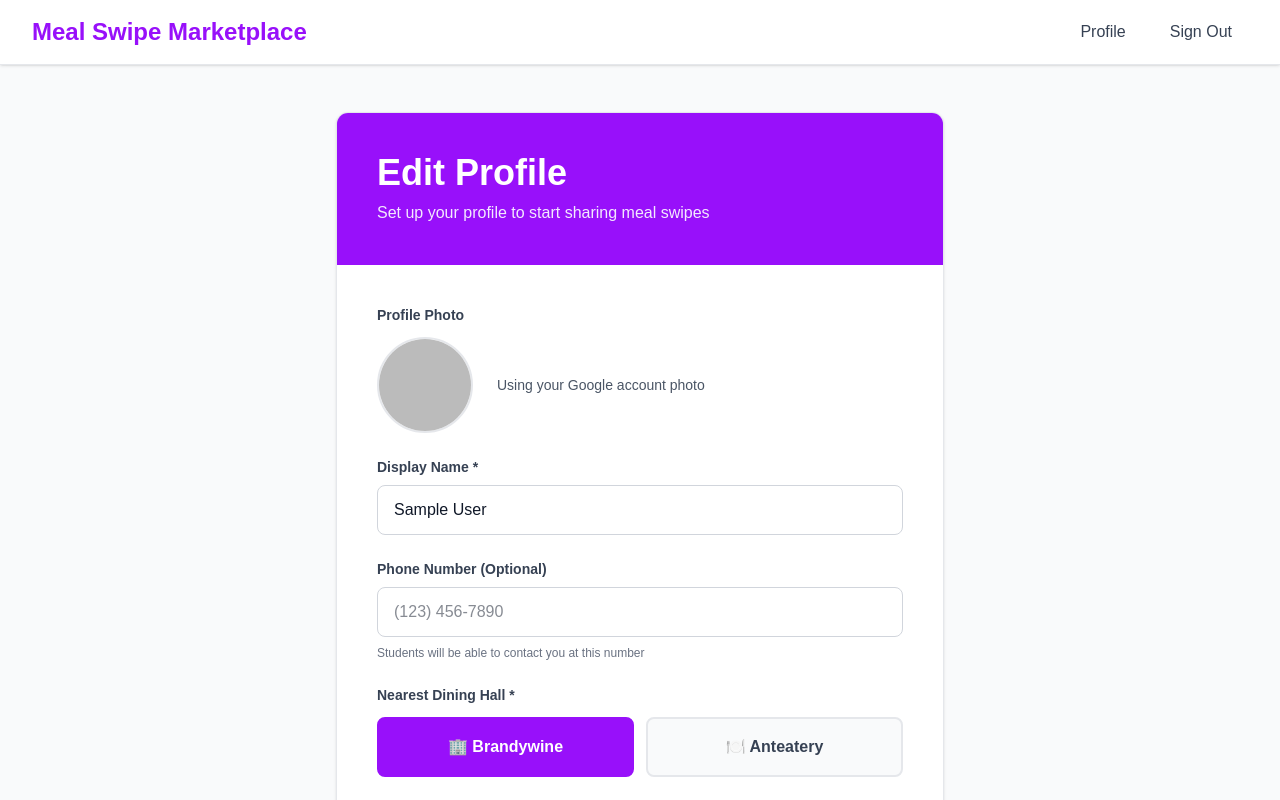
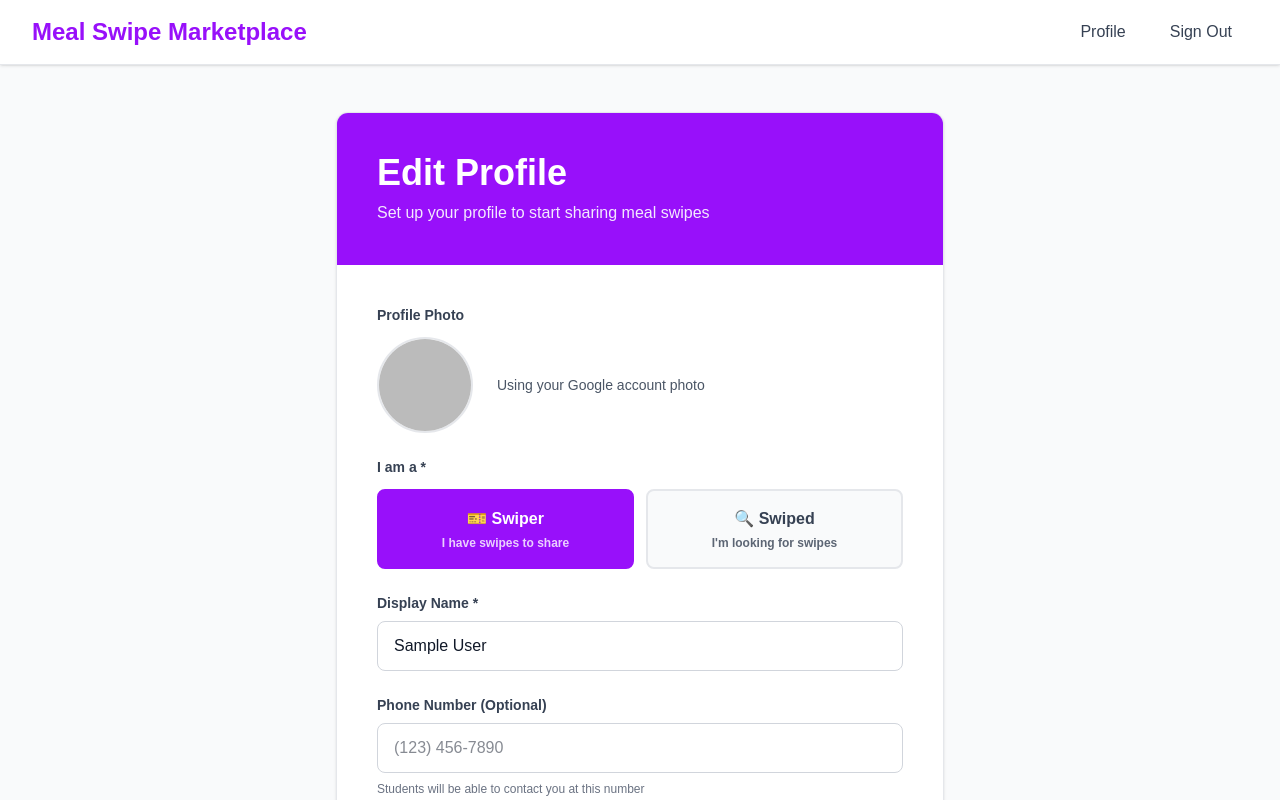
Before and after one commit to alexespejo/ctc-market-place, a Next.js app: page /profile/create in a window 1280 px wide. Shown: the top 800 px of the page. Built offline with nearby package versions, Linux system fonts and the light colour scheme; no server answers; the database is empty; sample sign-in values are in the browser's storage.

Commit message:
wip: MVP

```diff
--- a/app/auth/page.tsx
+++ b/app/auth/page.tsx
@@ -6,12 +6,9 @@ import { useAuth } from '@/contexts/AuthContext';
 import Navbar from '@/components/Navbar';
 
 export default function AuthPage() {
-  const [isSignUp, setIsSignUp] = useState(false);
-  const [email, setEmail] = useState('');
-  const [password, setPassword] = useState('');
   const [loading, setLoading] = useState(false);
   const [error, setError] = useState('');
-  const { user, signIn, signUp, signInWithGoogle } = useAuth();
+  const { user, signInWithGoogle } = useAuth();
   const router = useRouter();
 
   useEffect(() => {
@@ -19,25 +16,6 @@ export default function AuthPage() {
       router.push('/profile');
     }
   }, [user, router]);
-
-  const handleSubmit = async (e: React.FormEvent) => {
-    e.preventDefault();
-    setError('');
-    setLoading(true);
-
-    try {
-      if (isSignUp) {
-        await signUp(email, password);
-      } else {
-        await signIn(email, password);
-      }
-      router.push('/profile');
-    } catch (err: any) {
-      setError(err.message || 'Authentication failed');
-    } finally {
-      setLoading(false);
-    }
-  };
 
   const handleGoogleSignIn = async () => {
     setError('');
@@ -65,14 +43,14 @@ export default function AuthPage() {
           {/* Header */}
           <div className="bg-purple-600 p-8 sm:p-10 text-white text-center">
             <h1 className="text-3xl sm:text-4xl font-bold mb-2">
-              {isSignUp ? 'Create Account' : 'Welcome Back'}
+              Welcome to UCI Swipes
             </h1>
             <p className="text-purple-100 text-sm">
-              {isSignUp ? 'Join the UCI Meal Swipe community' : 'Sign in to your account'}
+              Sign in with your UCI Google account to continue
             </p>
           </div>
 
-          <div className="p-6 sm:p-8">
+          <div className="p-8 sm:p-10">
             {error && (
               <div className="mb-6 p-4 bg-red-50 rounded-lg border border-red-200">
                 <p className="text-sm text-red-600 font-medium">{error}</p>
@@ -83,9 +61,9 @@ export default function AuthPage() {
             <button
               onClick={handleGoogleSignIn}
               disabled={loading}
-              className="w-full flex items-center justify-center space-x-3 py-3.5 px-4 bg-gray-50 border border-gray-200 rounded-lg hover:bg-gray-100 transition-all disabled:opacity-50 disabled:cursor-not-allowed mb-6"
+              className="w-full flex items-center justify-center space-x-3 py-4 px-6 bg-white border-2 border-gray-300 rounded-lg hover:bg-gray-50 hover:border-purple-600 transition-all disabled:opacity-50 disabled:cursor-not-allowed shadow-sm"
             >
-              <svg className="w-5 h-5" viewBox="0 0 24 24">
+              <svg className="w-6 h-6" viewBox="0 0 24 24">
                 <path
                   fill="#4285F4"
                   d="M22.56 12.25c0-.78-.07-1.53-.2-2.25H12v4.26h5.92c-.26 1.37-1.04 2.53-2.21 3.31v2.77h3.57c2.08-1.92 3.28-4.74 3.28-8.09z"
@@ -103,73 +81,17 @@ export default function AuthPage() {
                   d="M12 5.38c1.62 0 3.06.56 4.21 1.64l3.15-3.15C17.45 2.09 14.97 1 12 1 7.7 1 3.99 3.47 2.18 7.07l3.66 2.84c.87-2.6 3.3-4.53 6.16-4.53z"
                 />
               </svg>
-              <span className="font-semibold text-gray-700">Continue with Google</span>
+              <span className="font-bold text-gray-800 text-lg">
+                {loading ? 'Signing in...' : 'Continue with Google'}
+              </span>
             </button>
 
-            <div className="relative mb-6">
-              <div className="absolute inset-0 flex items-center">
-                <div className="w-full border-t border-gray-200"></div>
-              </div>
-              <div className="relative flex justify-center text-xs">
-                <span className="px-3 bg-white text-gray-500">Or continue with email</span>
-              </div>
-            </div>
-
-            {/* Email/Password Form */}
-            <form onSubmit={handleSubmit} className="space-y-4">
-              <div>
-                <label htmlFor="email" className="block text-sm font-semibold text-gray-700 mb-2">
-                  Email
-                </label>
-                <input
-                  type="email"
-                  id="email"
-                  required
-                  value={email}
-                  onChange={(e) => setEmail(e.target.value)}
-                  className="w-full px-4 py-3 bg-gray-50 border border-gray-200 rounded-lg focus:ring-2 focus:ring-purple-500 focus:border-transparent outline-none transition"
-                  placeholder="you@uci.edu"
-                />
-              </div>
-
-              <div>
-                <label htmlFor="password" className="block text-sm font-semibold text-gray-700 mb-2">
-                  Password
-                </label>
-                <input
-                  type="password"
-                  id="password"
-                  required
-                  value={password}
-                  onChange={(e) => setPassword(e.target.value)}
-                  className="w-full px-4 py-3 bg-gray-50 border border-gray-200 rounded-lg focus:ring-2 focus:ring-purple-500 focus:border-transparent outline-none transition"
-                  placeholder="••••••••"
-                  minLength={6}
-                />
-              </div>
-
-              <button
-                type="submit"
-                disabled={loading}
-                className="w-full py-3.5 px-4 bg-purple-600 text-white rounded-lg font-bold hover:bg-purple-700 disabled:bg-gray-400 disabled:cursor-not-allowed transition-all"
-              >
-                {loading ? 'Loading...' : isSignUp ? '→ Create Account' : '→ Sign In'}
-              </button>
-            </form>
-
-            {/* Toggle Sign Up/Sign In */}
-            <div className="mt-6 text-center">
-              <button
-                onClick={() => {
-                  setIsSignUp(!isSignUp);
-                  setError('');
-                }}
-                className="text-purple-600 hover:text-purple-700 font-semibold text-sm transition-colors"
-              >
-                {isSignUp
-                  ? 'Already have an account? Sign In'
-                  : "Don't have an account? Sign Up"}
-              </button>
+            <div className="mt-6 p-4 bg-blue-50 border border-blue-200 rounded-lg">
+              <p className="text-sm text-blue-800 text-center">
+                <span className="font-semibold">⚠️ UCI Students Only</span>
+                <br />
+                You must use your UCI Google account (@uci.edu)
+              </p>
             </div>
           </div>
         </div>
--- a/app/page.tsx
+++ b/app/page.tsx
@@ -23,6 +23,7 @@ export default function Home() {
     if (user) {
       loadUserProfile();
     }
+    // eslint-disable-next-line react-hooks/exhaustive-deps
   }, [user]);
 
   const loadUsers = async () => {
@@ -79,6 +80,9 @@ export default function Home() {
   };
 
   const filteredUsers = users.filter((u) => {
+    // Only show swipers (people offering swipes)
+    if (u.userType === 'swiped') return false;
+
     if (filter === 'active') return u.isActive;
     if (filter === 'inactive') return !u.isActive;
     return true;
@@ -99,8 +103,8 @@ export default function Home() {
           </p>
         </div>
 
-        {/* User Quick Controls */}
-        {user && userProfile && (
+        {/* User Quick Controls - Only for Swipers */}
+        {user && userProfile && userProfile.userType === 'swiper' && (
           <div className="bg-white rounded-xl p-6 mb-10 max-w-2xl mx-auto border border-gray-200 shadow-sm">
             <h3 className="text-lg font-semibold text-gray-900 mb-4 text-center">Quick Controls</h3>
             <div className="grid grid-cols-1 sm:grid-cols-2 gap-4">
@@ -126,9 +130,9 @@ export default function Home() {
                 <button
                   onClick={handleToggleActive}
                   disabled={updating}
-                  className={`w-full py-2 px-4 rounded-lg font-medium text-sm transition-all ${
+                  className={`w-full py-2 px-4 rounded-lg font-medium text-sm ${
                     userProfile.isActive
-                      ? 'bg-green-500 text-white hover:bg-green-600 animate-pulse'
+                      ? 'bg-green-500 text-white hover:bg-green-600 '
                       : 'bg-gray-300 text-gray-700 hover:bg-gray-400'
                   } ${updating ? 'opacity-50 cursor-not-allowed' : ''}`}
                 >
@@ -168,7 +172,7 @@ export default function Home() {
                   : 'text-gray-700 hover:bg-gray-100'
               }`}
             >
-              Active <span className="text-xs opacity-75">({users.filter((u) => u.isActive).length})</span>
+              Active <span className="text-xs opacity-75">({users.filter((u) => u.userType === 'swiper' && u.isActive).length})</span>
             </button>
             <button
               onClick={() => setFilter('all')}
@@ -178,7 +182,7 @@ export default function Home() {
                   : 'text-gray-700 hover:bg-gray-100'
               }`}
             >
-              All <span className="text-xs opacity-75">({users.length})</span>
+              All <span className="text-xs opacity-75">({users.filter((u) => u.userType === 'swiper').length})</span>
             </button>
             <button
               onClick={() => setFilter('inactive')}
@@ -188,7 +192,7 @@ export default function Home() {
                   : 'text-gray-700 hover:bg-gray-100'
               }`}
             >
-              Inactive <span className="text-xs opacity-75">({users.filter((u) => !u.isActive).length})</span>
+              Inactive <span className="text-xs opacity-75">({users.filter((u) => u.userType === 'swiper' && !u.isActive).length})</span>
             </button>
           </div>
         </div>
--- a/app/profile/create/page.tsx
+++ b/app/profile/create/page.tsx
@@ -4,7 +4,7 @@ import { useEffect, useState } from 'react';
 import { useRouter } from 'next/navigation';
 import { useAuth } from '@/contexts/AuthContext';
 import { getUserProfile, createOrUpdateUserProfile } from '@/lib/firestore';
-import { DiningHall } from '@/lib/types';
+import { DiningHall, UserType } from '@/lib/types';
 import Navbar from '@/components/Navbar';
 
 export default function CreateProfilePage() {
@@ -18,6 +18,7 @@ export default function CreateProfilePage() {
     phone: '',
     photoURL: '',
     diningHall: 'Brandywine' as DiningHall,
+    userType: 'swiper' as UserType,
     swipeCount: 0,
     isActive: true,
   });
@@ -44,6 +45,7 @@ export default function CreateProfilePage() {
           phone: profile.phone || '',
           photoURL: profile.photoURL || '',
           diningHall: profile.diningHall,
+          userType: profile.userType,
           swipeCount: profile.swipeCount,
           isActive: profile.isActive,
         });
@@ -146,6 +148,39 @@ export default function CreateProfilePage() {
               </div>
             </div>
 
+            {/* User Type Toggle */}
+            <div>
+              <label className="block text-sm font-semibold text-gray-700 mb-3">
+                I am a *
+              </label>
+              <div className="grid grid-cols-2 gap-3">
+                <button
+                  type="button"
+                  onClick={() => setFormData({ ...formData, userType: 'swiper' })}
+                  className={`p-4 rounded-lg font-semibold transition-all border-2 ${
+                    formData.userType === 'swiper'
+                      ? 'bg-purple-600 text-white border-purple-600'
+                      : 'bg-gray-50 text-gray-700 border-gray-200 hover:bg-gray-100'
+                  }`}
+                >
+                  🎫 Swiper
+                  <p className="text-xs mt-1 opacity-80">I have swipes to share</p>
+                </button>
+                <button
+                  type="button"
+                  onClick={() => setFormData({ ...formData, userType: 'swiped' })}
+                  className={`p-4 rounded-lg font-semibold transition-all border-2 ${
+                    formData.userType === 'swiped'
+                      ? 'bg-blue-600 text-white border-blue-600'
+                      : 'bg-gray-50 text-gray-700 border-gray-200 hover:bg-gray-100'
+                  }`}
+                >
+                  🔍 Swiped
+                  <p className="text-xs mt-1 opacity-80">I'm looking for swipes</p>
+                </button>
+              </div>
+            </div>
+
             {/* Display Name */}
             <div>
               <label htmlFor="displayName" className="block text-sm font-semibold text-gray-700 mb-2">
@@ -211,7 +246,8 @@ export default function CreateProfilePage() {
               </div>
             </div>
 
-            {/* Swipe Count */}
+            {/* Swipe Count - Only for Swipers */}
+            {formData.userType === 'swiper' && (
               <div>
                 <label htmlFor="swipeCount" className="block text-sm font-semibold text-gray-700 mb-2">
                   Initial Swipe Count *
@@ -241,8 +277,10 @@ export default function CreateProfilePage() {
                   </button>
                 </div>
               </div>
+            )}
 
-            {/* Active Status */}
+            {/* Active Status - Only for Swipers */}
+            {formData.userType === 'swiper' && (
               <div className="bg-gray-50 rounded-lg p-6 border border-gray-200">
                 <div className="flex items-center justify-between">
                   <div>
@@ -268,6 +306,7 @@ export default function CreateProfilePage() {
                   </button>
                 </div>
               </div>
+            )}
 
             {/* Submit Button */}
             <div className="pt-4">
--- a/app/profile/page.tsx
+++ b/app/profile/page.tsx
@@ -145,7 +145,8 @@ export default function ProfilePage() {
               </div>
             </div>
 
-            {/* Active Status Toggle */}
+            {/* Active Status Toggle - Only for Swipers */}
+            {profile.userType === 'swiper' && (
               <div className="bg-gray-50 rounded-lg p-6 border border-gray-200">
                 <div className="flex items-center justify-between">
                   <div>
@@ -173,6 +174,7 @@ export default function ProfilePage() {
                   </button>
                 </div>
               </div>
+            )}
 
             {/* Dining Hall Selection */}
             <div className="bg-gray-50 rounded-lg p-6 border border-gray-200">
@@ -203,7 +205,24 @@ export default function ProfilePage() {
               </div>
             </div>
 
-            {/* Swipe Counter */}
+            {/* User Type Badge */}
+            <div className="bg-gray-50 rounded-lg p-6 border border-gray-200 text-center">
+              <div className={`inline-flex items-center gap-2 px-4 py-2 rounded-full font-semibold ${
+                profile.userType === 'swiper'
+                  ? 'bg-purple-100 text-purple-700'
+                  : 'bg-blue-100 text-blue-700'
+              }`}>
+                {profile.userType === 'swiper' ? '🎫 Swiper' : '🔍 Swiped'}
+              </div>
+              <p className="text-sm text-gray-600 mt-2">
+                {profile.userType === 'swiper'
+                  ? 'You are sharing swipes with others'
+                  : 'You are looking for swipes'}
+              </p>
+            </div>
+
+            {/* Swipe Counter - Only for Swipers */}
+            {profile.userType === 'swiper' && (
               <div className="bg-purple-50 rounded-lg p-8 border border-purple-100">
                 <h3 className="text-lg font-semibold text-gray-900 mb-6 text-center">Available Meal Swipes</h3>
                 <div className="flex items-center justify-center space-x-6 sm:space-x-8">
@@ -229,6 +248,7 @@ export default function ProfilePage() {
                   </button>
                 </div>
               </div>
+            )}
 
             {/* Edit Profile Button */}
             <div className="pt-2">
--- a/lib/firestore.ts
+++ b/lib/firestore.ts
@@ -24,8 +24,9 @@ const convertToUserProfile = (id: string, data: any): UserProfile => {
     phone: data.phone,
     photoURL: data.photoURL,
     diningHall: data.diningHall,
-    swipeCount: data.swipeCount,
-    isActive: data.isActive,
+    userType: data.userType || 'swiper',
+    swipeCount: data.swipeCount || 0,
+    isActive: data.isActive ?? true,
     createdAt: data.createdAt?.toDate() || new Date(),
     updatedAt: data.updatedAt?.toDate() || new Date(),
   };
--- a/lib/types.ts
+++ b/lib/types.ts
@@ -1,4 +1,5 @@
 export type DiningHall = 'Brandywine' | 'Anteatery';
+export type UserType = 'swiper' | 'swiped';
 
 export interface UserProfile {
   id: string;
@@ -7,6 +8,7 @@ export interface UserProfile {
   phone?: string;
   photoURL?: string;
   diningHall: DiningHall;
+  userType: UserType;
   swipeCount: number;
   isActive: boolean;
   createdAt: Date;
@@ -18,6 +20,7 @@ export interface UserProfileInput {
   phone?: string;
   photoURL?: string;
   diningHall: DiningHall;
+  userType: UserType;
   swipeCount: number;
   isActive: boolean;
 }
```
Also changed, not shown: contexts/AuthContext.tsx (+8 -1 lines). Lines whose indentation alone changed are shown as unchanged.
